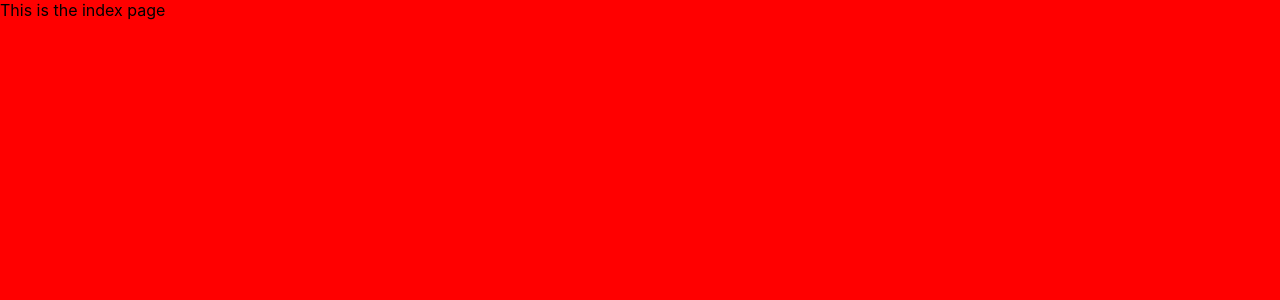
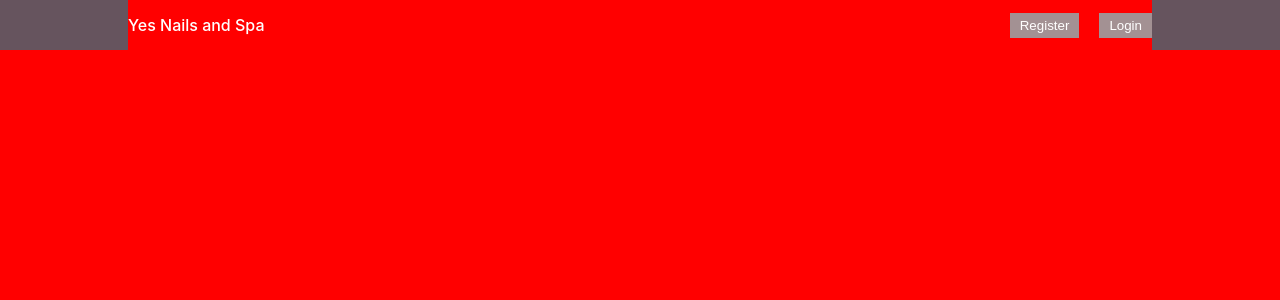
Before and after one commit to Victoria-Q-Le/booking-app-api, a React (Create React App) app in the folder client/: page /services in a window 1280 px wide. Shown: the top 300 px of the page. Built offline with nearby package versions, Linux system fonts and the light colour scheme; the HTML template or start-up script is replaced by a standard one.

Commit message:
nav component

```diff
--- a/client/src/pages/index/Index.js
+++ b/client/src/pages/index/Index.js
@@ -1,9 +1,10 @@
 import React from 'react'
+import Navbar from '../../components/navBar/Navbar'
 
 const Index = () => {
   return (
     <div>
-      This is the index page
+      <Navbar />
     </div>
   )
 }
```
